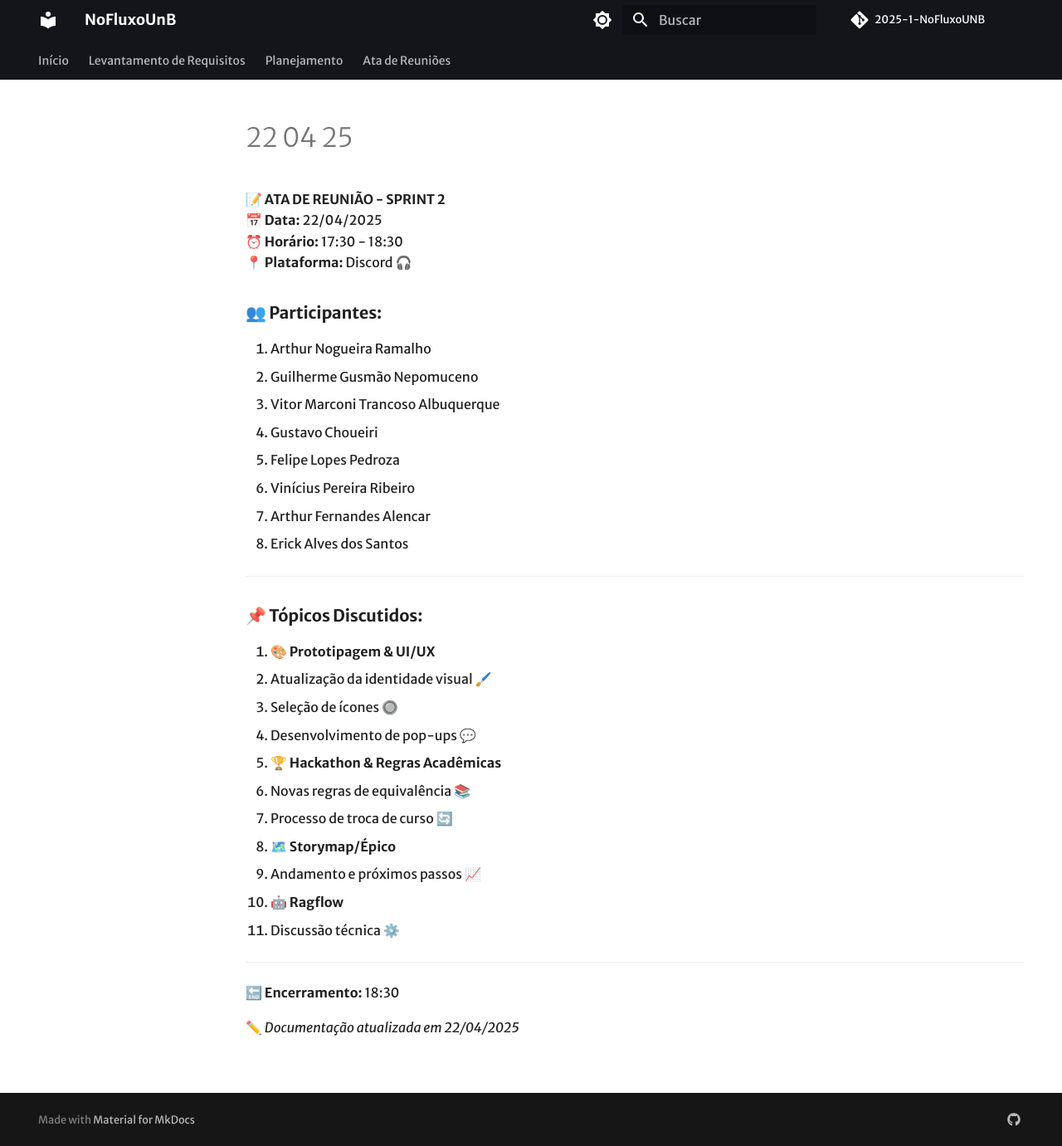
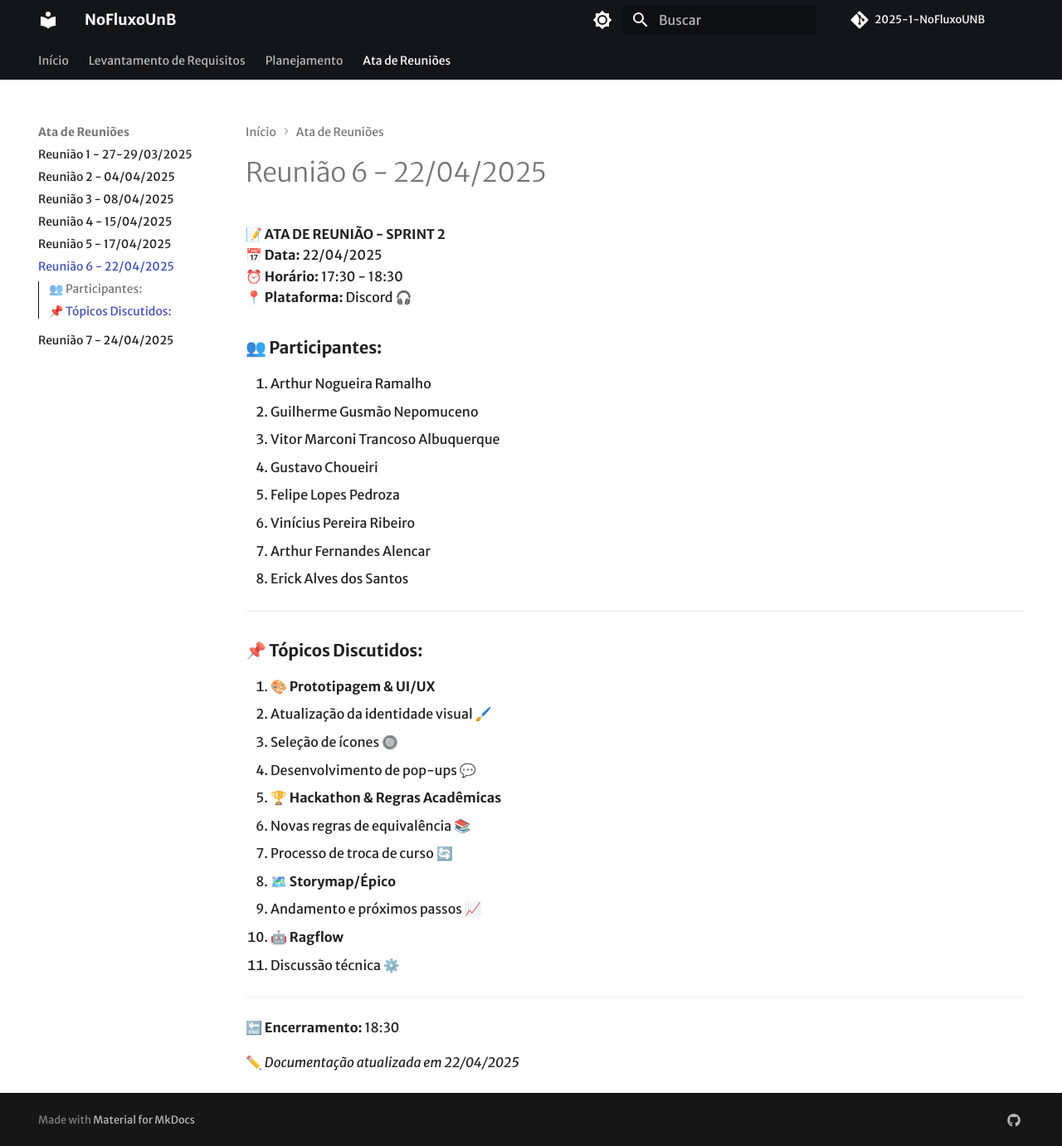
Before and after one commit to unb-mds/2025-1-Squad03, an MkDocs documentation site: the page built from Documentação/Atas/22-04-25.md, in a window 1280 px wide and 1381 px high. Shown: the whole window at 83% size. Built offline with MkDocs 1.6.1 and Material for MkDocs 9.7.7, drawn with Linux system fonts in a browser that asks for light colours; comment, search, counter and statistics services are not loaded.

Commit message:
fix: Ajustado bug 404 na aba de atas da GitPage

```diff
--- a/mkdocs.yml
+++ b/mkdocs.yml
@@ -59,13 +59,13 @@ nav:
     - Identidade visual: planejamento/idv.md
 
   - Ata de Reuniões:
-    - Reunião 1 - 27-29/03/2025: atas/27-29-03-25.md
-    - Reunião 2 - 04/04/2025: atas/04-04-25.md
-    - Reunião 3 - 08/04/2025: atas/08-04-25.md
-    - Reunião 4 - 15/04/2025: atas/15-04-25.md
-    - Reunião 5 - 17/04/2025: atas/17-04-25.md
-    - Reunião 6 - 22/04/2025: atas/22-04-25.md
-    - Reunião 7 - 24/04/2025: atas/24-04-25.md
+    - Reunião 1 - 27-29/03/2025: Atas/27-29-03-25.md
+    - Reunião 2 - 04/04/2025: Atas/04-04-25.md
+    - Reunião 3 - 08/04/2025: Atas/08-04-25.md
+    - Reunião 4 - 15/04/2025: Atas/15-04-25.md
+    - Reunião 5 - 17/04/2025: Atas/17-04-25.md
+    - Reunião 6 - 22/04/2025: Atas/22-04-25.md
+    - Reunião 7 - 24/04/2025: Atas/24-04-25.md
 
 markdown_extensions:
   - pymdownx.highlight
```
